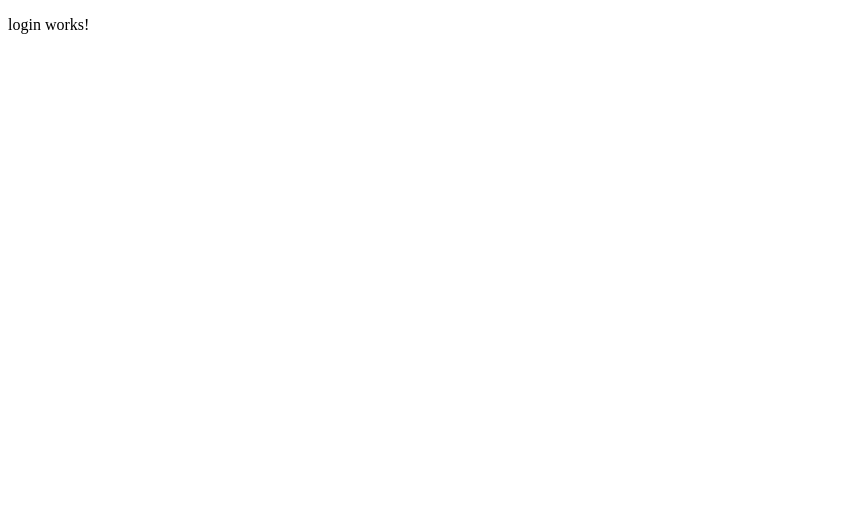
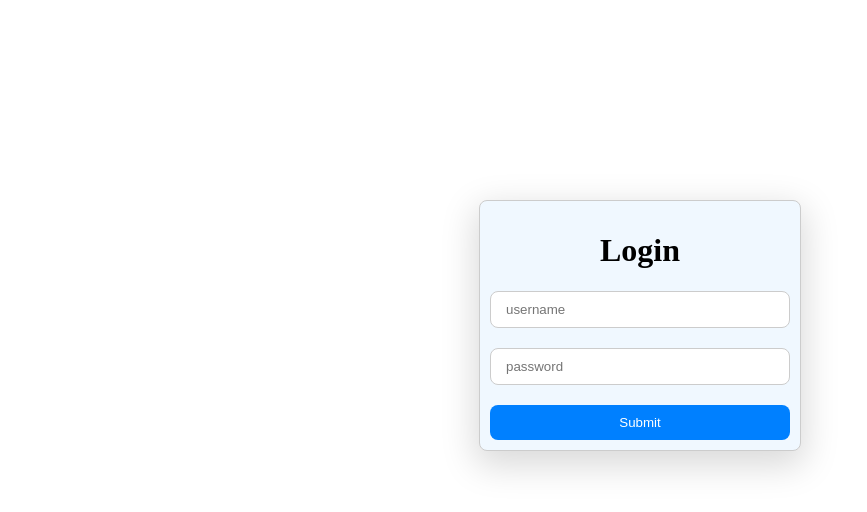
Before and after one commit to AsiriZenith/todo-list-angular-, an Angular app: page / in a window 1280 px wide. Shown: the top 512 px of the page, without its empty margins (0-867 px from the left). Built offline with nearby package versions, Linux system fonts and the light colour scheme.

Commit message:
login-ui

```diff
--- a/src/app/login/login.component.html
+++ b/src/app/login/login.component.html
@@ -1 +1,6 @@
-<p>login works!</p>
+<div class="box">
+    <h1>Login</h1>
+    <input type="text" placeholder="username">
+    <input type="password" placeholder="password">
+    <button>Submit</button>
+</div>
--- a/src/app/login/login.component.scss
+++ b/src/app/login/login.component.scss
@@ -0,0 +1,47 @@
+body {
+    margin: 0;
+    padding: 0;
+    background-color: #e8e8e8e7;
+    height: 100vh;
+    width: 100vw;
+    display: flex;
+    justify-content: center;
+    font-family: 'Ubuntu', sans-serif;
+}
+
+.box {
+    display: flex;
+    flex-direction: column;
+    border: 1px solid #ccc;
+    border-radius: 8px;
+    width: 300px;
+    margin: auto;
+    padding: 10px;
+    background-color: aliceblue;
+    box-shadow: 0px 11px 35px 4px rgba(0, 0, 0, 0.15);
+    margin-top :200px
+}
+
+h1 {
+    text-align: center;
+}
+
+input {
+    border-radius: 8px;
+    margin: 0 0 20px;
+    padding: 10px 15px;
+    border: 1px solid #ccc;
+}
+
+button {
+    width: 100%;
+    border-radius: 8px;
+    padding: 10px 15px;
+    border: 0;
+    background-color: rgb(0, 128, 255);
+    color: white;
+}
+
+button:hover {
+    background-color: rgb(11, 11, 240);
+}
```
